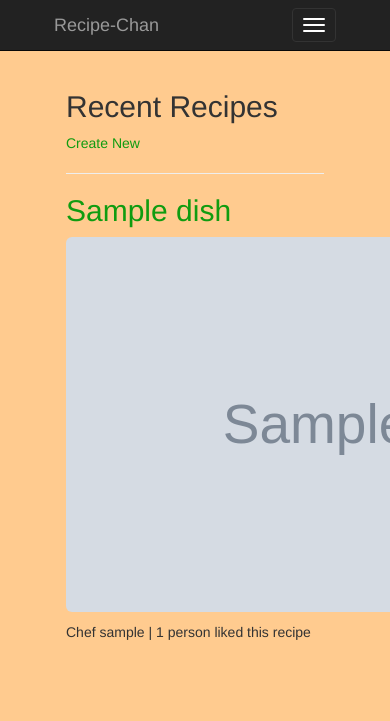
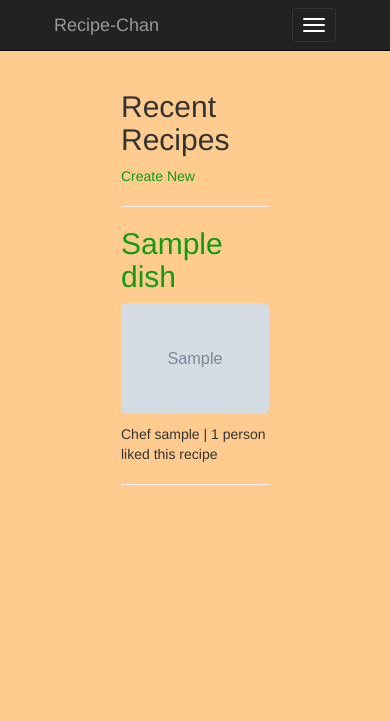
Before and after one commit to AzizHarrington/DjangoRecipeBook, a Django app: page /recipes/list in a window 390 px wide; the page is wider, and only the part inside the window is pictured. Shown: the top 721 px of that part. Run offline with Django 3.2, Linux system fonts and the light colour scheme; tables that the repository leaves empty hold one stand-in row (values such as "Sample post"); grey boxes marked "Sample" are stand-in pictures; parts of the project's set-up code (start-up, migrations or seed data) failed here and were passed over; some libraries are stand-ins or nearby versions.

Commit message:
responsive images

```diff
--- a/dishes/templates/base.html
+++ b/dishes/templates/base.html
@@ -13,7 +13,7 @@
 /*          position: absolute;*/
         }
         .starter-template {
-          padding: 70px 15px;
+          padding: 70px;
           width: 80%;
           margin-left: auto;
           margin-right: auto;
--- a/dishes/templates/detail_base.html
+++ b/dishes/templates/detail_base.html
@@ -7,7 +7,7 @@
     <h2>{{ dish.name }}</h2>
     <hr>
     {% if dish.photo %}
-        <p><img src="{{ STATIC_URL }}{{ dish.photo }}" alt="{{ dish.name }}" class="img-rounded" width="300"/></p>
+        <p><img src="{{ STATIC_URL }}{{ dish.photo }}" alt="{{ dish.name }}" class="img-rounded img-responsive" width="300"/></p>
     {% endif %}
     <p>Chef {{ dish.author }}</p>
     <p>
--- a/dishes/templates/list.html
+++ b/dishes/templates/list.html
@@ -11,7 +11,7 @@
 <div class="new-recipes">
     <h2><a href="{% url 'detail' dish.pk %}">{{ dish.name }}</a></h2>
     {% if dish.photo %}
-        <p><a href="{% url 'detail' dish.pk %}"><img src="{{ STATIC_URL }}{{ dish.photo }}" alt="{{ dish.name }}" class="img-rounded" width="500"/></a></p>
+        <p><a href="{% url 'detail' dish.pk %}"><img src="{{ STATIC_URL }}{{ dish.photo }}" alt="{{ dish.name }}" class="img-rounded img-responsive" width="500"/></a></p>
     {% endif %}
     <p>Chef {{ dish.author }} | {{ dish.likes }}
         {% if dish.likes == 1 %}
@@ -21,6 +21,7 @@
         {% endif %}
     </p>
 </div>
+<hr>
 {% endfor %}
 {% endblock %}
 <div>
```
